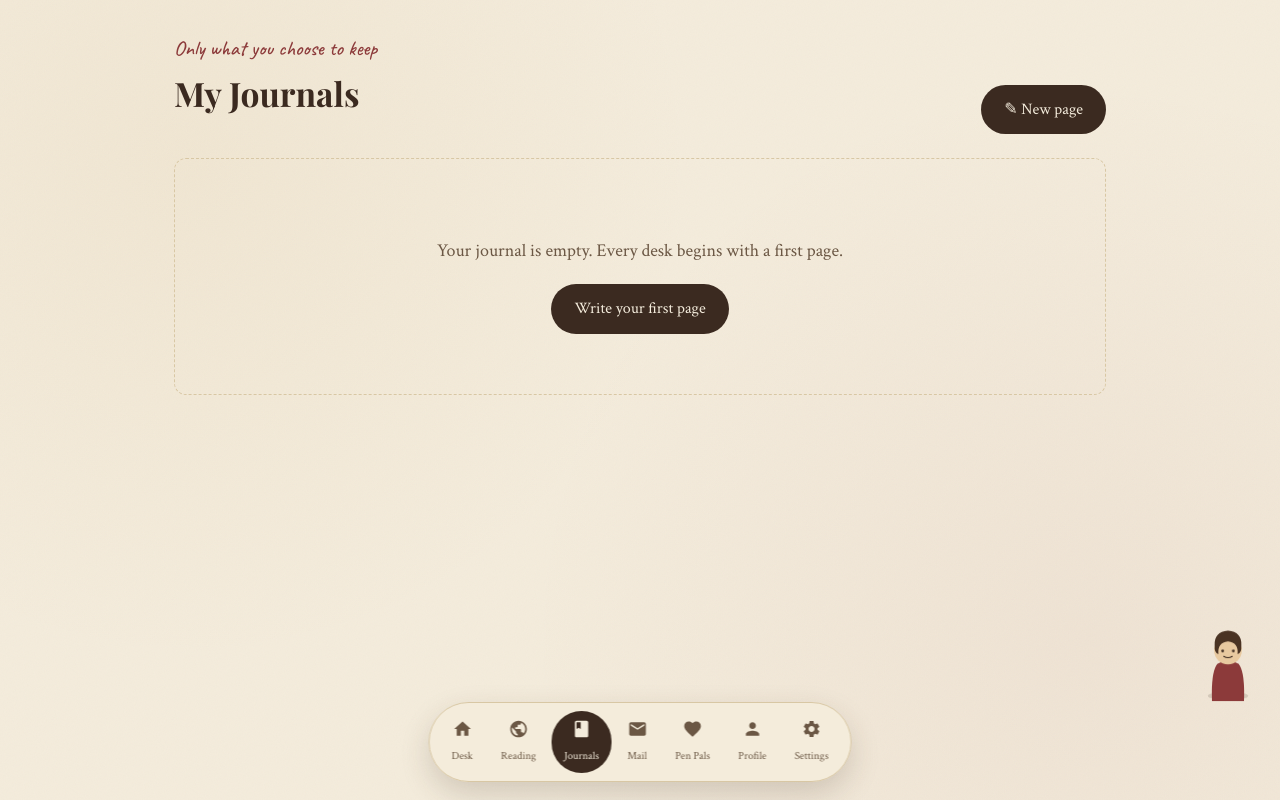
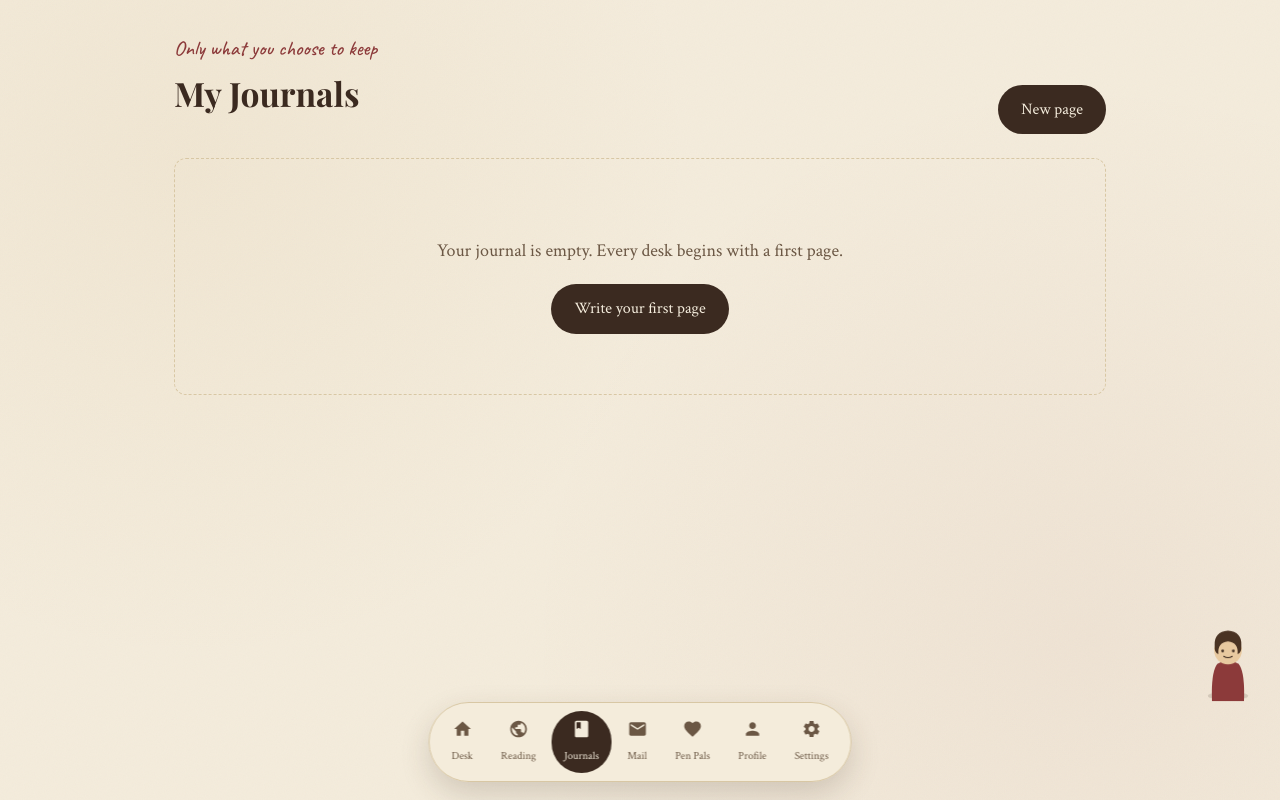
Before and after one commit to fatmaarooj04-sudo/self-learning-projects-, a Flask app: page /journals in a window 1280 px wide. Run offline with Flask 3, Linux system fonts and the light colour scheme; a user stored in the database is signed in; data comes from the database, SQL or seed files in the repository; data that the repository does not hold is empty; some libraries are stand-ins or nearby versions; some web fonts are replaced.

Commit message:
Update my_journals.html

```diff
--- a/dearlylatest (1)/dearly/dearly/templates/my_journals.html
+++ b/dearlylatest (1)/dearly/dearly/templates/my_journals.html
@@ -7,7 +7,7 @@
     <p class="eyebrow">Only what you choose to keep</p>
     <h1 class="page-title">My Journals</h1>
   </div>
-  <a href="{{ url_for('new_journal') }}" class="btn btn-ink">✎ New page</a>
+  <a href="{{ url_for('new_journal') }}" class="btn btn-ink"> New page</a>
 </header>
 
 {% if journals %}
```
